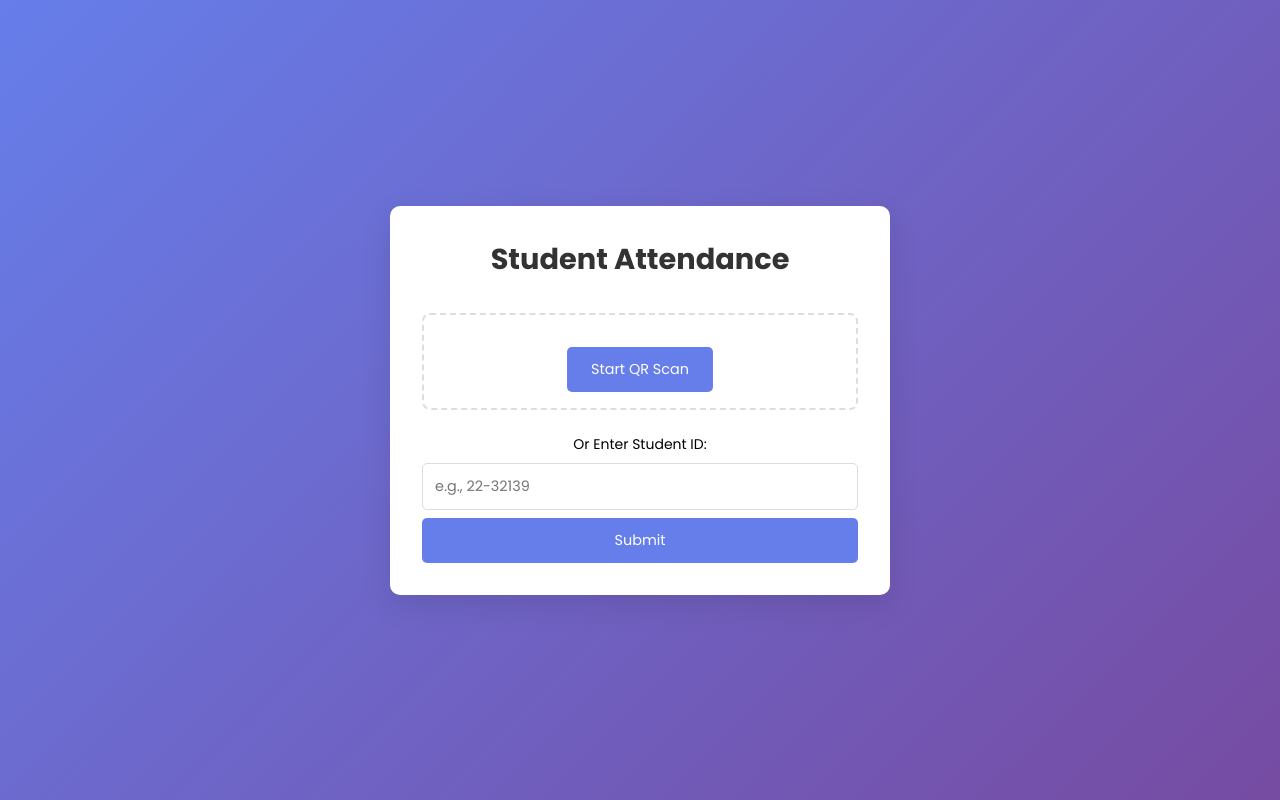
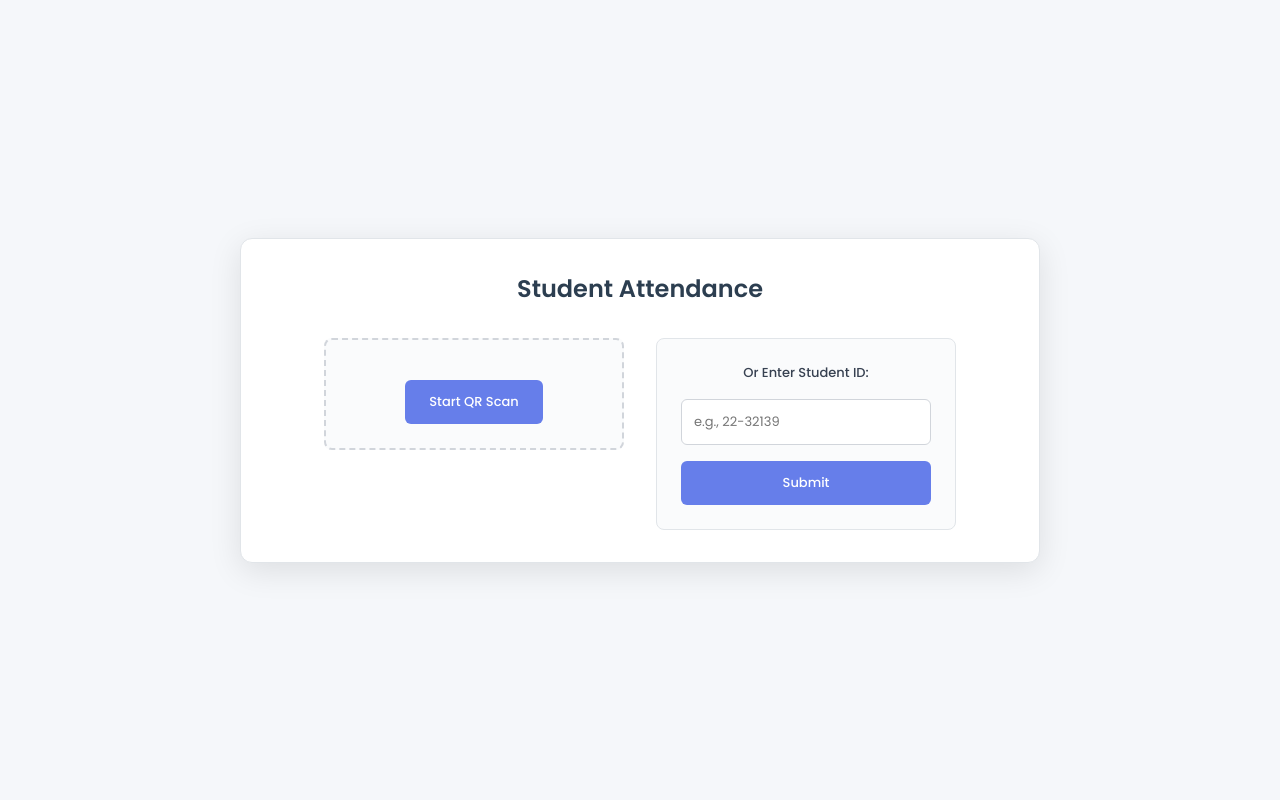
Before and after one commit to kingjrm/Attendance, a PHP site: page / in a window 1280 px wide. Run offline with PHP 8.4, Linux system fonts and the light colour scheme; some libraries are stand-ins or nearby versions.

Commit message:
ui adjust

```diff
--- a/assets/css/style.css
+++ b/assets/css/style.css
@@ -7,46 +7,56 @@
 }
 
 body {
-    background: linear-gradient(135deg, #667eea 0%, #764ba2 100%);
+    background: #f5f7fa;
     min-height: 100vh;
     display: flex;
     align-items: center;
     justify-content: center;
-    font-size: 14px;
+    font-size: 13px;
+    color: #333;
 }
 
 .container {
     background: white;
     padding: 2rem;
-    border-radius: 10px;
-    box-shadow: 0 10px 30px rgba(0,0,0,0.1);
-    max-width: 500px;
+    border-radius: 12px;
+    box-shadow: 0 8px 32px rgba(0,0,0,0.1);
+    max-width: 800px;
     width: 100%;
     text-align: center;
+    border: 1px solid #e1e5e9;
 }
 
 h1 {
     margin-bottom: 2rem;
-    color: #333;
-    font-size: 1.8rem;
+    color: #2c3e50;
+    font-size: 1.5rem;
+    font-weight: 600;
 }
 
 .attendance-form {
     display: flex;
-    flex-direction: column;
-    gap: 1.5rem;
+    flex-direction: row;
+    gap: 2rem;
+    align-items: flex-start;
+    justify-content: center;
 }
 
 .qr-scanner {
-    border: 2px dashed #ddd;
-    padding: 1rem;
+    border: 2px dashed #d1d5db;
+    padding: 1.5rem;
     border-radius: 8px;
+    background: #fafbfc;
+    flex: 1;
+    max-width: 300px;
 }
 
 #preview {
     width: 100%;
-    max-width: 400px;
-    margin: 0 auto;
+    max-width: 250px;
+    margin: 0 auto 1rem;
+    border-radius: 8px;
+    overflow: hidden;
 }
 
 #preview video {
@@ -54,56 +64,73 @@ h1 {
     height: auto;
 }
 
-#preview {
-    border-radius: 8px;
-    margin-bottom: 1rem;
-}
-
 button {
     background: #667eea;
     color: white;
     border: none;
     padding: 0.75rem 1.5rem;
-    border-radius: 5px;
+    border-radius: 6px;
     cursor: pointer;
-    font-size: 0.9rem;
-    transition: background 0.3s;
+    font-size: 13px;
+    font-weight: 500;
+    transition: all 0.2s;
 }
 
 button:hover {
     background: #5a6fd8;
+    transform: translateY(-1px);
+    box-shadow: 0 4px 12px rgba(102, 126, 234, 0.3);
 }
 
 .manual-entry {
     display: flex;
     flex-direction: column;
-    gap: 0.5rem;
+    gap: 1rem;
+    padding: 1.5rem;
+    background: #fafbfc;
+    border-radius: 8px;
+    border: 1px solid #e1e5e9;
+    flex: 1;
+    max-width: 300px;
+}
+
+.manual-entry label {
+    font-weight: 500;
+    color: #374151;
 }
 
 input {
     padding: 0.75rem;
-    border: 1px solid #ddd;
-    border-radius: 5px;
-    font-size: 0.9rem;
+    border: 1px solid #d1d5db;
+    border-radius: 6px;
+    font-size: 13px;
+    transition: border-color 0.2s;
+}
+
+input:focus {
+    outline: none;
+    border-color: #667eea;
+    box-shadow: 0 0 0 3px rgba(102, 126, 234, 0.1);
 }
 
 .feedback {
-    margin-top: 1rem;
+    margin-top: 1.5rem;
     padding: 1rem;
-    border-radius: 5px;
+    border-radius: 6px;
     display: none;
+    font-weight: 500;
 }
 
 .feedback.success {
-    background: #d4edda;
-    color: #155724;
-    border: 1px solid #c3e6cb;
+    background: #d1fae5;
+    color: #065f46;
+    border: 1px solid #a7f3d0;
 }
 
 .feedback.error {
-    background: #f8d7da;
-    color: #721c24;
-    border: 1px solid #f5c6cb;
+    background: #fee2e2;
+    color: #991b1b;
+    border: 1px solid #fecaca;
 }
 
 /* Admin styles */
@@ -148,7 +175,8 @@ input {
 .main-content {
     flex: 1;
     padding: 2rem;
-    background: #f8f9fa;
+    background: #f5f7fa;
+    font-size: 13px;
 }
 
 .stats {
@@ -188,9 +216,10 @@ table {
 }
 
 th, td {
-    padding: 0.75rem;
+    padding: 0.5rem 0.75rem;
     text-align: left;
     border-bottom: 1px solid #eee;
+    font-size: 13px;
 }
 
 th {
@@ -211,8 +240,9 @@ th {
 .form-group input, .form-group select {
     width: 100%;
     padding: 0.5rem;
-    border: 1px solid #ddd;
+    border: 1px solid #d1d5db;
     border-radius: 4px;
+    font-size: 13px;
 }
 
 .btn {
@@ -224,11 +254,15 @@ th {
     border-radius: 4px;
     border: none;
     cursor: pointer;
-    font-size: 0.9rem;
+    font-size: 13px;
+    font-weight: 500;
+    transition: all 0.2s;
 }
 
 .btn:hover {
     background: #5a6fd8;
+    transform: translateY(-1px);
+    box-shadow: 0 4px 12px rgba(102, 126, 234, 0.3);
 }
 
 .btn-danger {
```
